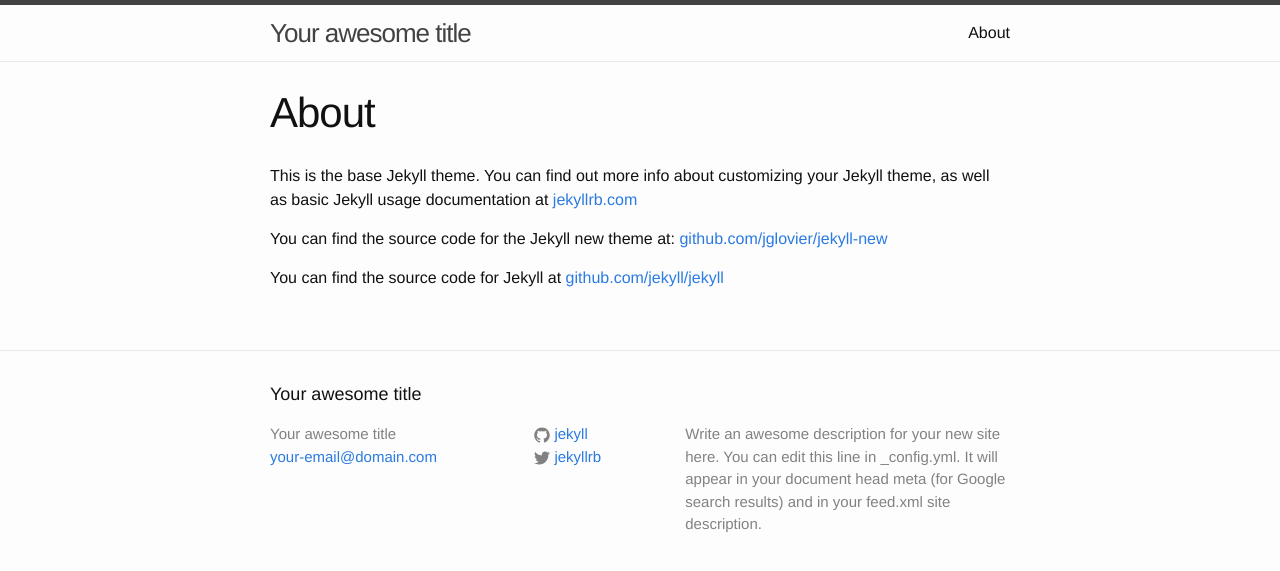
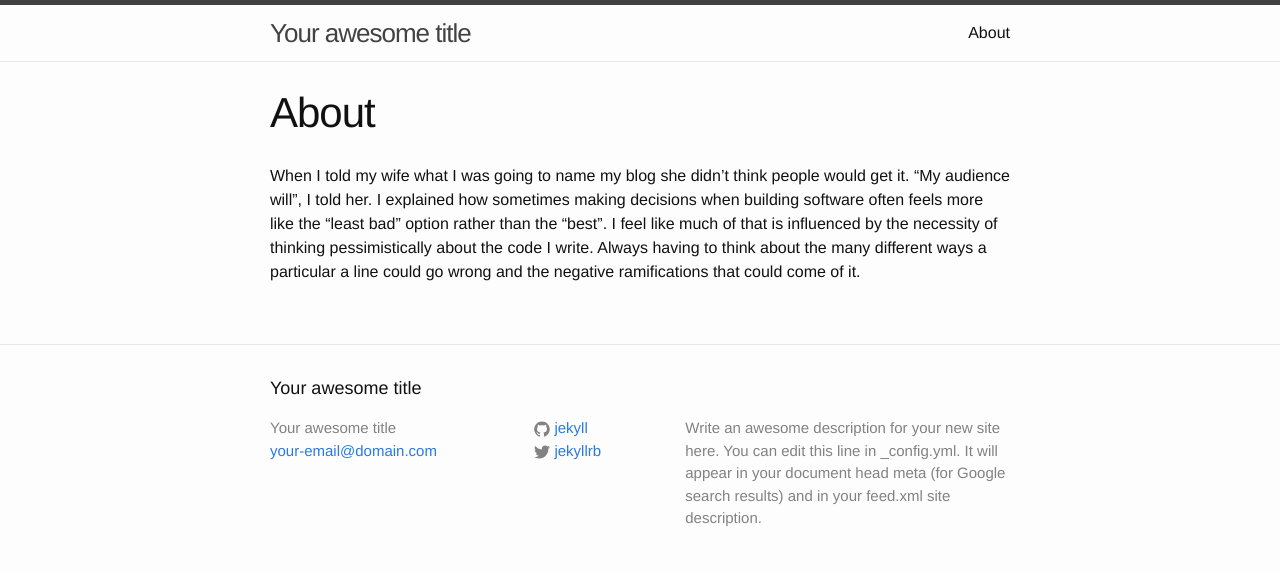
Before and after one commit to denheck/denheck.github.io, a Jekyll site: the page built from about.md, in a window 1280 px wide. Shown: the top 571 px of the page. Built offline with Jekyll 4.4.1, drawn with Linux system fonts in a browser that asks for light colours.

Commit message:
update about

```diff
--- a/about.md
+++ b/about.md
@@ -4,8 +4,4 @@ title: About
 permalink: /about/
 ---
 
-This is the base Jekyll theme. You can find out more info about customizing your Jekyll theme, as well as basic Jekyll usage documentation at [jekyllrb.com](http://jekyllrb.com/)
-
-You can find the source code for the Jekyll new theme at: [github.com/jglovier/jekyll-new](https://github.com/jglovier/jekyll-new)
-
-You can find the source code for Jekyll at [github.com/jekyll/jekyll](https://github.com/jekyll/jekyll)
+When I told my wife what I was going to name my blog she didn't think people would get it. "My audience will", I told her. I explained how sometimes making decisions when building software often feels more like the "least bad" option rather than the "best". I feel like much of that is influenced by the necessity of thinking pessimistically about the code I write. Always having to think about the many different ways a particular a line could go wrong and the negative ramifications that could come of it.
```
